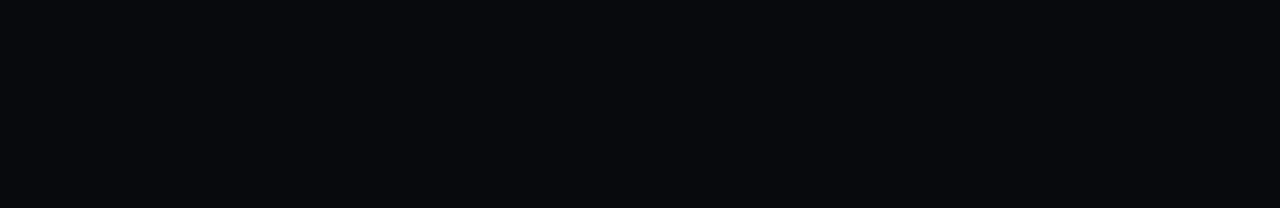
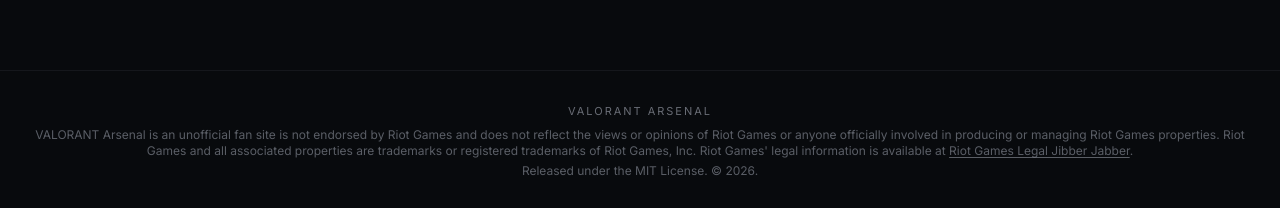
Before and after one commit to fr0gtastic/SkinHall, a React (Vite) app: page / in a window 1280 px wide. Shown: the part 2764-2972 px from the top of the page. Before the commit the page ends 2770 px from the top, so only its background shows below. Built offline with nearby package versions, Linux system fonts and the light colour scheme.

Commit message:
feat: add footer with legal/licensing disclaimer

```diff
--- a/src/App.jsx
+++ b/src/App.jsx
@@ -3,6 +3,7 @@
 import ScrollToTop from './components/ScrollToTop';
 import Catalog from '@/pages/Catalog';
 import SkinDetail from '@/pages/SkinDetail';
+import Footer from './components/Footer';
 
 export default function App() {
   return (
@@ -13,6 +14,7 @@
         <Route path="/skin/:id" element={<SkinDetail />} />
         <Route path="*" element={<PageNotFound />} />
       </Routes>
+      <Footer />
     </>
   );
 }
--- /dev/null
+++ b/src/components/Footer.jsx
@@ -0,0 +1,28 @@
+import React from "react";
+
+export default function Footer() {
+  return (
+    <footer className="mt-16 border-t border-border/40 py-8 text-center">
+      <div className="mx-auto max-w-[1600px] px-5 sm:px-8">
+        <p className="text-[11px] uppercase tracking-[0.18em] text-muted-foreground/70">
+          VALORANT Arsenal
+        </p>
+        <p className="mt-2 text-xs text-muted-foreground/60">
+          VALORANT Arsenal is an unofficial fan site is not endorsed by Riot Games and does not reflect the views or opinions of Riot Games or anyone officially involved in producing or managing Riot Games properties. Riot Games and all associated properties are trademarks or registered trademarks of Riot Games, Inc. Riot Games' legal information is available at{" "}
+          <a
+            href="https://www.riotgames.com/en/legal"
+            target="_blank"
+            rel="noopener noreferrer"
+            className="underline underline-offset-2 hover:text-foreground/80"
+          >
+            Riot Games Legal Jibber Jabber
+          </a>
+          .
+        </p>
+        <p className="mt-1 text-xs text-muted-foreground/60">
+          Released under the MIT License. &copy; {new Date().getFullYear()}.
+        </p>
+      </div>
+    </footer>
+  );
+}
--- /dev/null
+++ b/src/react-jsx-runtime.d.ts
@@ -0,0 +1,2 @@
+declare module "react/jsx-runtime";
+declare module "react/jsx-dev-runtime";
```
